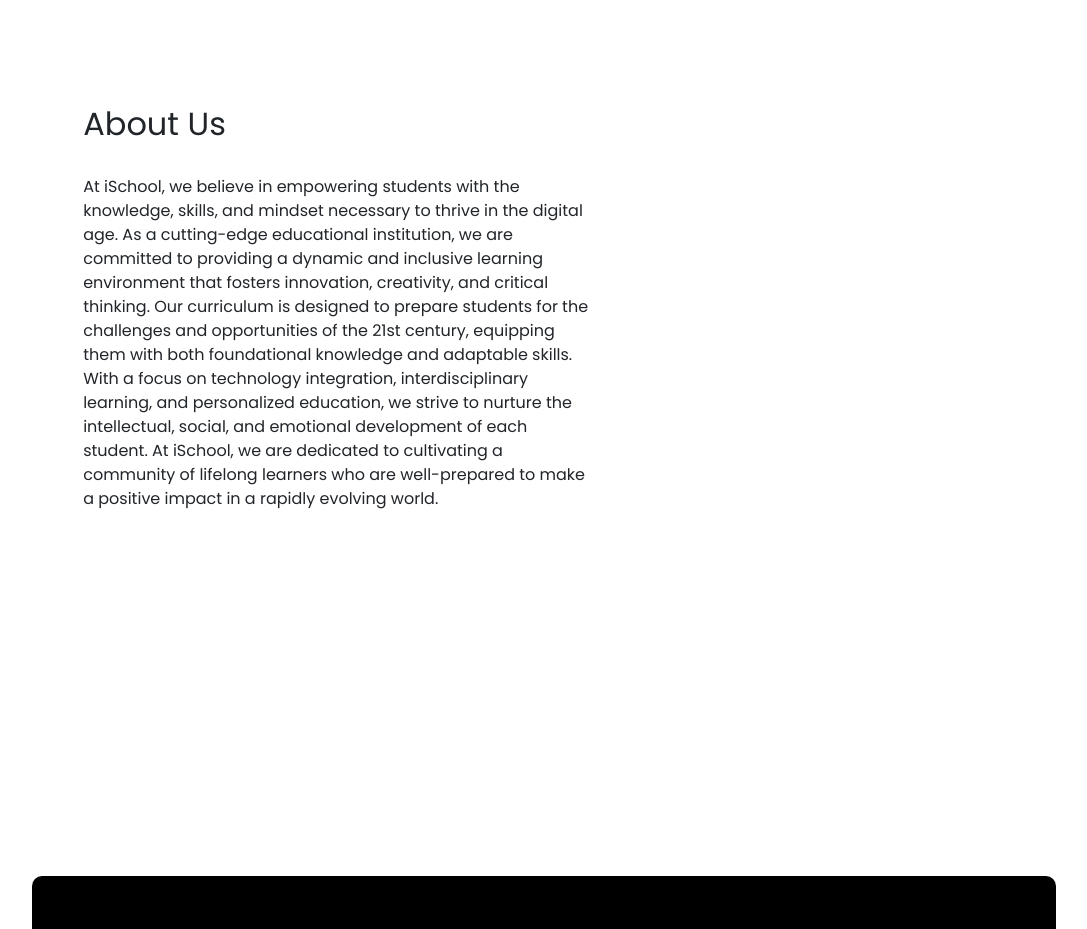
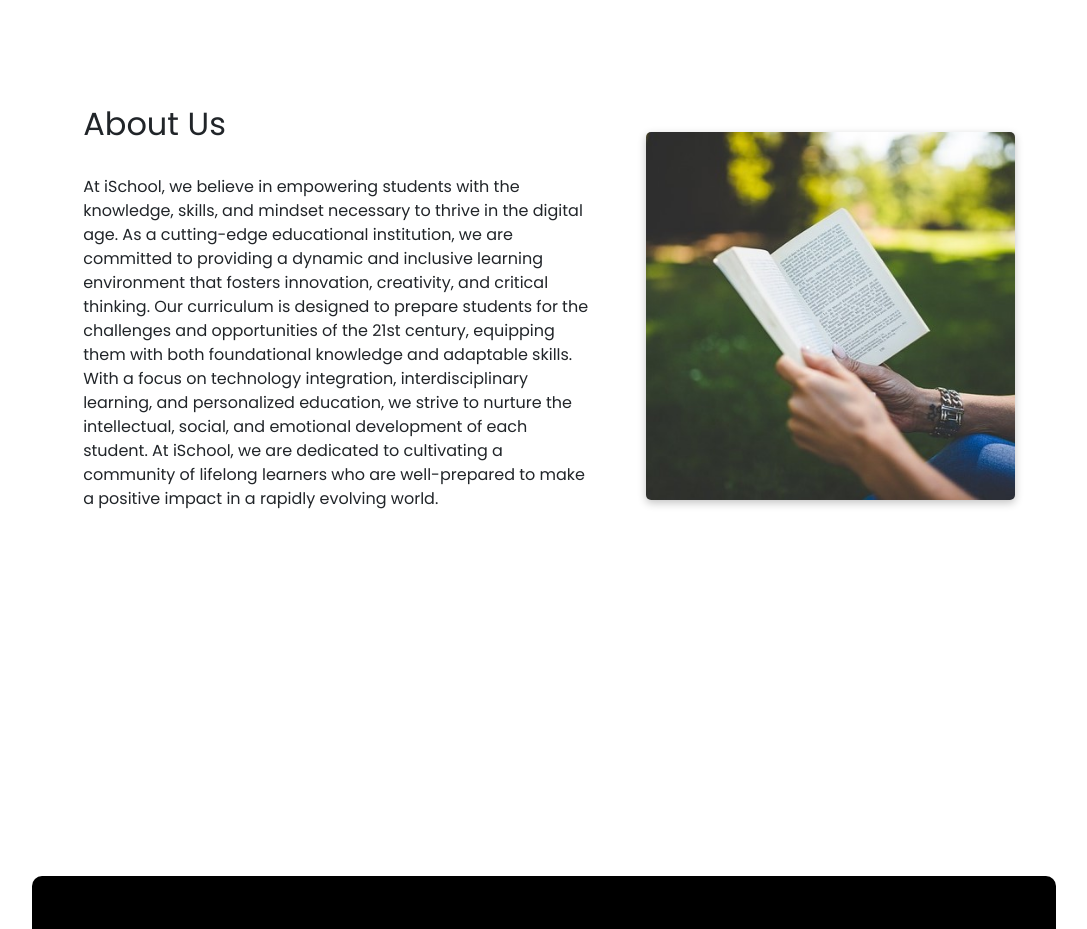
Before and after one commit to Mohit301122/iSchool, a plain HTML site: page index.html in a window 1280 px wide. Shown: the part 900-1829 px from the top of the page, without its empty margins (96-1183 px from the left). Drawn offline with nearby package versions, Linux system fonts and the light colour scheme.

Commit message:
Update index.html

```diff
--- a/index.html
+++ b/index.html
@@ -78,7 +78,7 @@
         </p>
       </div>
       <div class="right-sec">
-        <img src="images/book.jpg" alt="" />
+        <img src="book.jpg" alt="" />
       </div>
     </section>
 
```
